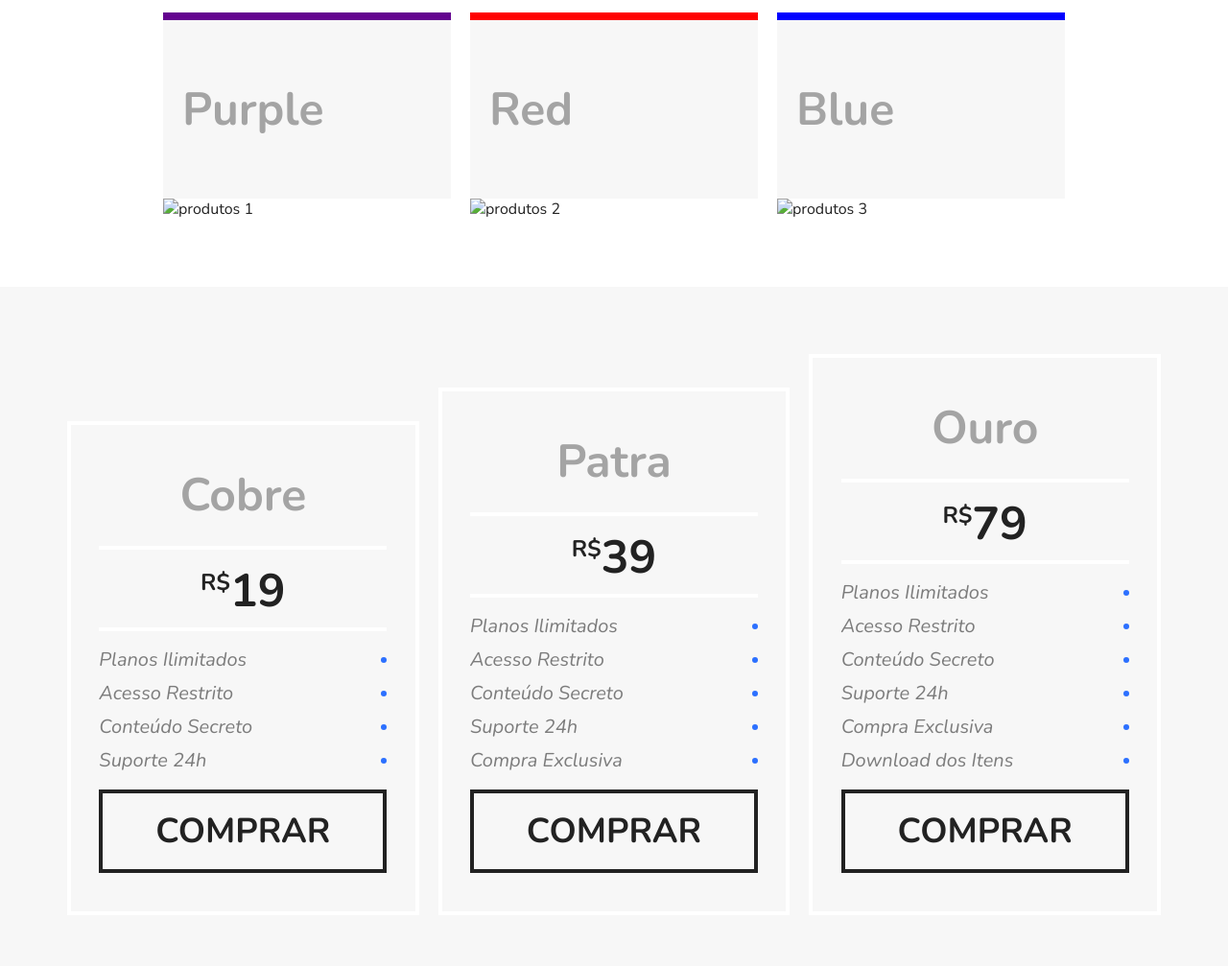
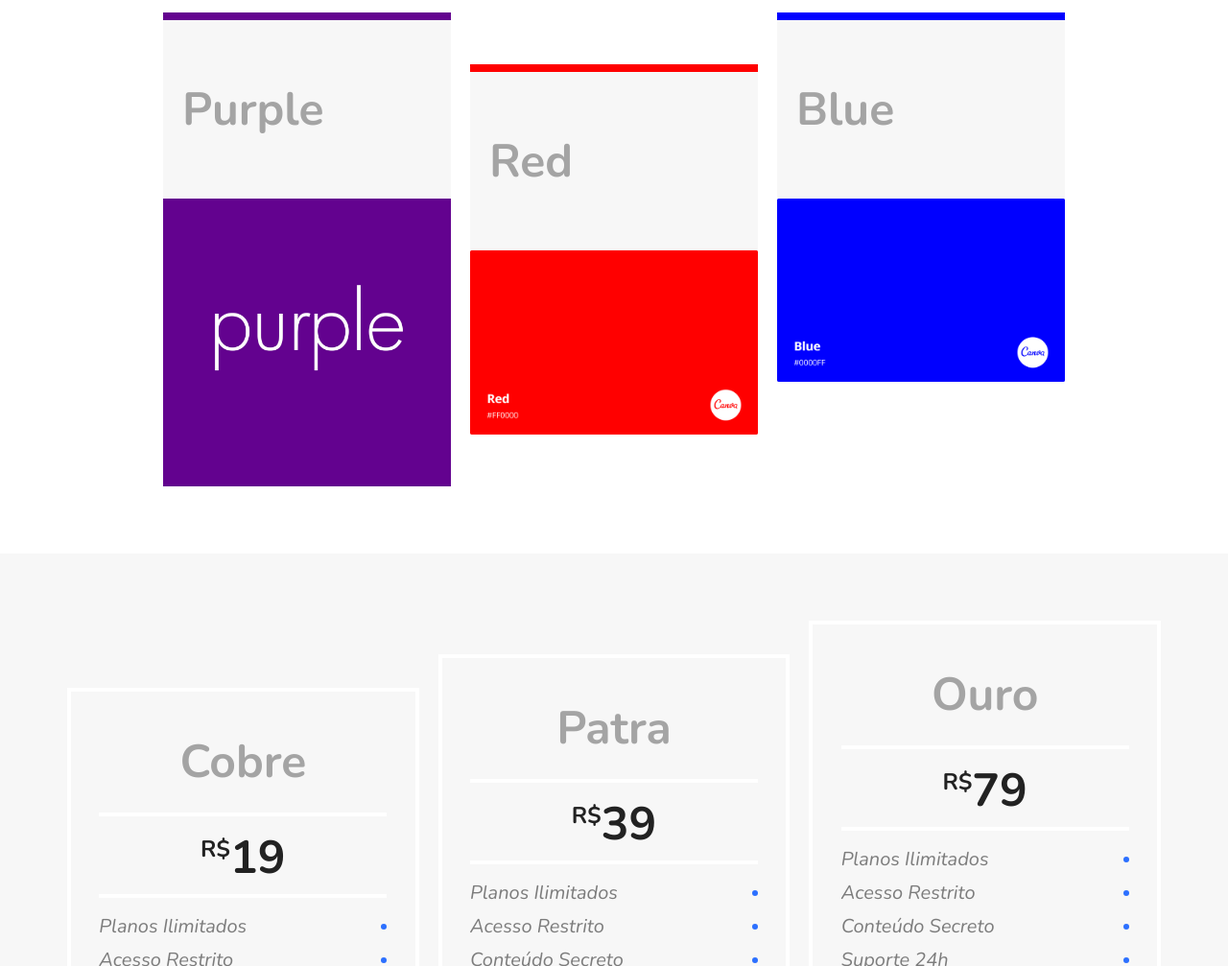
Before and after one commit to FernandoPatrick/patricando-css-flexbox, a plain HTML site: page index.html in a window 1280 px wide. Shown: the part 1024-2031 px from the top of the page at 96% size. Drawn offline with nearby package versions, Linux system fonts and the light colour scheme; the site is published under a folder, as on GitHub Pages, so addresses that start at the root find nothing.

Commit message:
Update index.html

```diff
--- a/index.html
+++ b/index.html
@@ -63,15 +63,15 @@
       <div class="produtos-container">
         <div class="produtos-item purple">
           <h2>Purple</h2>
-          <img src="/src/img 2/purple.jpg" alt="produtos 1">
+          <img src="./src/img 2/purple.jpg" alt="produtos 1">
         </div>
         <div class="produtos-item red">
           <h2>Red</h2>
-          <img src="/src/img 2/red.png" alt="produtos 2">
+          <img src="./src/img 2/red.png" alt="produtos 2">
         </div>
         <div class="produtos-item blue">
           <h2>Blue</h2>
-          <img src="/src/img 2/blue.png" alt="produtos 3">
+          <img src="./src/img 2/blue.png" alt="produtos 3">
         </div>
       </div>
     </section>
```
